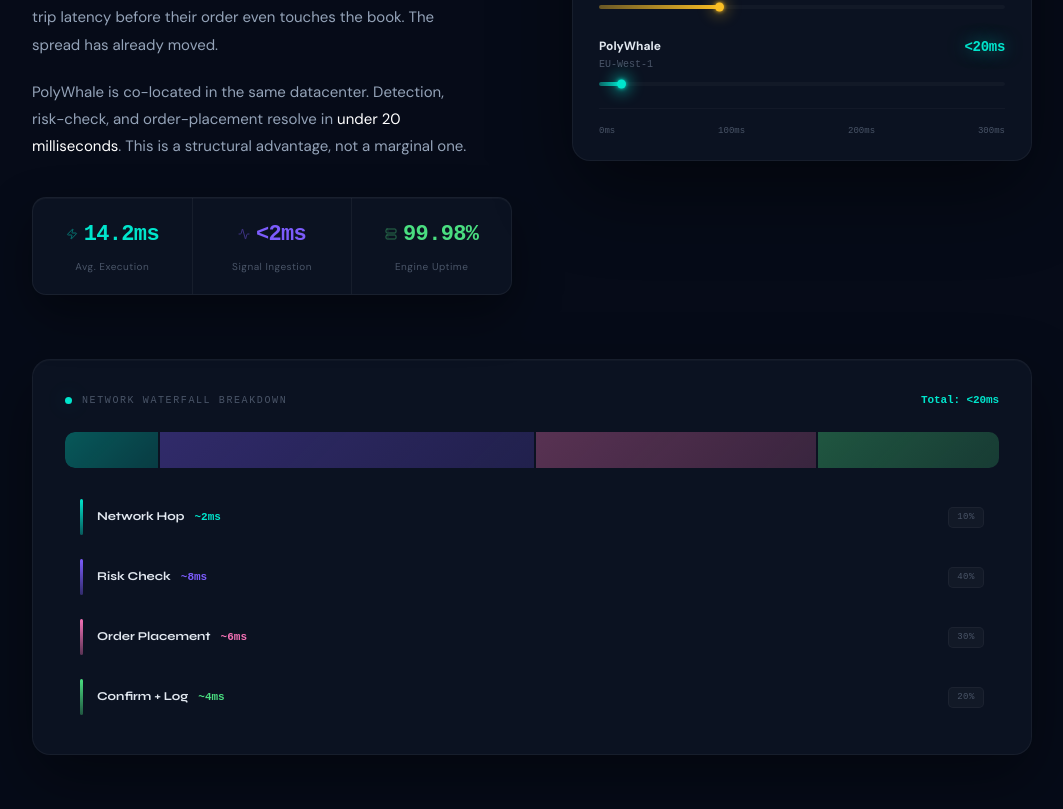
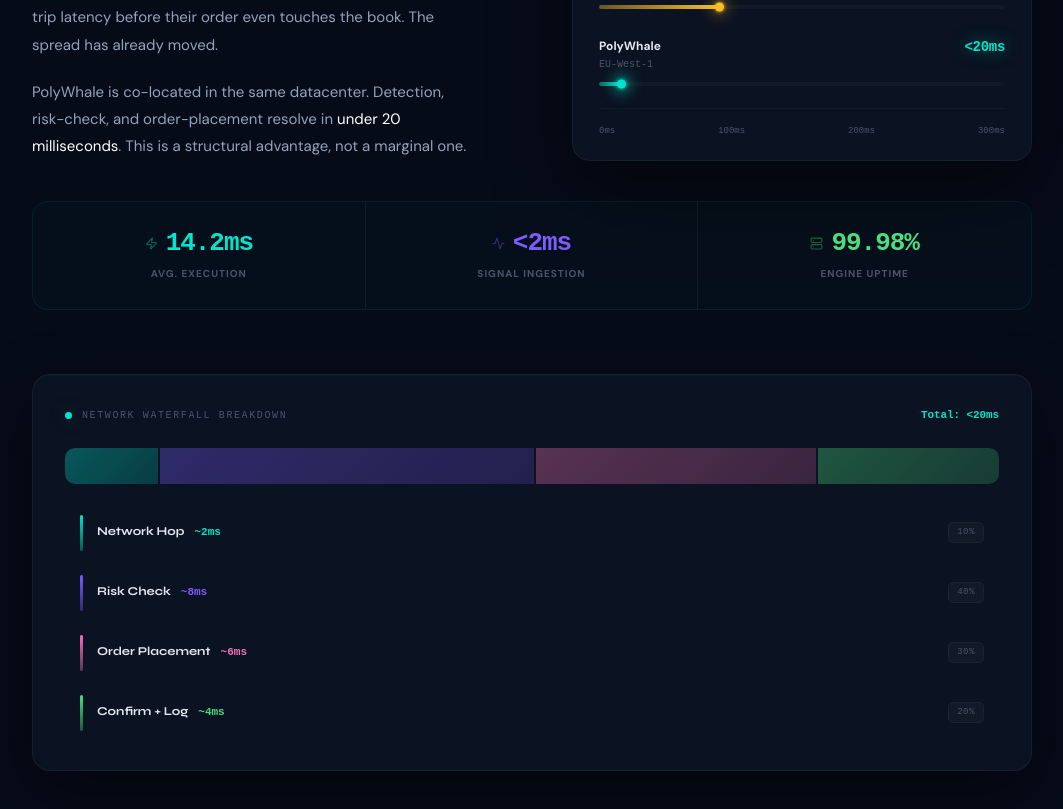
Before and after one commit to arvamoo2/polywhale, a Next.js app in the folder polywhale-web-main/: page /how-it-works in a window 1280 px wide. Shown: the part 1574-2383 px from the top of the page, without its empty margins (108-1171 px from the left). Built offline with nearby package versions, Linux system fonts and the light colour scheme.

Commit message:
Update page.tsx

```diff
--- a/polywhale-web-main/app/how-it-works/page.tsx
+++ b/polywhale-web-main/app/how-it-works/page.tsx
@@ -868,7 +868,11 @@
 /* ─────────────────────────────────────────
    METRIC GRID — three-stat glass row
 ───────────────────────────────────────── */
-function MetricGrid() {
+/* ─────────────────────────────────────────
+   DATA RIBBON — full-width 3-stat enterprise strip
+   Sits between the two-column layout and the Waterfall
+───────────────────────────────────────── */
+function DataRibbon() {
   const [hovIdx, setHovIdx] = useState<number | null>(null);
 
   const metrics = [
@@ -879,10 +883,13 @@
 
   return (
     <div style={{
-      display:"flex", borderRadius:14, overflow:"hidden",
-      border:"1px solid rgba(255,255,255,0.06)",
-      background:C.bgDeep,
-      boxShadow:"inset 0 1px 0 rgba(255,255,255,0.03), 0 20px 48px rgba(0,0,0,0.4)",
+      display:"grid",
+      gridTemplateColumns:"repeat(3, 1fr)",
+      marginTop:40,
+      borderRadius:16,
+      background:"rgba(0,229,204,0.02)",
+      border:"1px solid rgba(0,229,204,0.08)",
+      overflow:"hidden",
     }}>
       {metrics.map((m, i) => (
         <div
@@ -890,33 +897,37 @@
           onMouseEnter={() => setHovIdx(i)}
           onMouseLeave={() => setHovIdx(null)}
           style={{
-            flex:1, padding:"20px 12px", textAlign:"center",
+            padding:"28px 24px",
+            display:"flex", flexDirection:"column",
+            alignItems:"center", justifyContent:"center",
+            textAlign:"center",
             borderRight: i < 2 ? "1px solid rgba(255,255,255,0.05)" : "none",
-            background: hovIdx === i ? `${m.color}09` : "transparent",
-            transition:"background 0.2s",
+            background: hovIdx === i ? `${m.color}07` : "transparent",
+            transition:"background 0.22s ease",
             cursor:"default",
           }}
         >
           <div style={{
             display:"flex", alignItems:"center", justifyContent:"center",
-            gap:6, marginBottom:8,
+            gap:8, marginBottom:10,
           }}>
             <m.Icon
-              size={12}
+              size={13}
               color={m.color}
-              style={{ opacity: hovIdx === i ? 1 : 0.45, transition:"opacity 0.2s" }}
+              style={{ opacity: hovIdx === i ? 1 : 0.4, transition:"opacity 0.22s" }}
             />
             <div className="font-mono" style={{
-              fontSize:22, fontWeight:700, color:m.color,
-              letterSpacing:"-0.03em",
-              textShadow: hovIdx === i ? `0 0 24px ${m.color}90` : "none",
+              fontSize:26, fontWeight:700, color:m.color,
+              letterSpacing:"-0.04em", lineHeight:1,
+              textShadow: hovIdx === i ? `0 0 28px ${m.color}80` : "none",
               transition:"text-shadow 0.22s",
             }}>{m.v}</div>
           </div>
           <div style={{
-            fontSize:10, letterSpacing:"0.05em",
+            fontSize:10, letterSpacing:"0.1em", textTransform:"uppercase",
             color: hovIdx === i ? C.textMuted : C.textDim,
-            transition:"color 0.2s",
+            fontFamily:"DM Sans, sans-serif", fontWeight:600,
+            transition:"color 0.22s",
           }}>{m.l}</div>
         </div>
       ))}
@@ -1084,15 +1095,12 @@
               A human trader in Toronto faces 150–300&thinsp;ms of round-trip latency
               before their order even touches the book. The spread has already moved.
             </p>
-            <p style={{ fontSize:15, lineHeight:1.82, color:C.textMuted, marginBottom:36, maxWidth:440 }}>
+            <p style={{ fontSize:15, lineHeight:1.82, color:C.textMuted, marginBottom:0, maxWidth:440 }}>
               PolyWhale is co-located in the same datacenter. Detection, risk-check,
               and order-placement resolve in{" "}
               <em style={{ color:"#fff", fontStyle:"normal" }}>under 20&thinsp;milliseconds</em>.
               This is a structural advantage, not a marginal one.
             </p>
-
-            {/* ── Three-metric glass grid ── */}
-            <MetricGrid/>
           </div>
 
           {/* Bloomberg Terminal Panel */}
@@ -1178,6 +1186,9 @@
           </div>
         </div>
 
+        {/* ── Full-width Data Ribbon ── */}
+        <DataRibbon/>
+
         {/* Network Waterfall Breakdown — replaces text formula */}
         <WaterfallBreakdown/>
 
```
